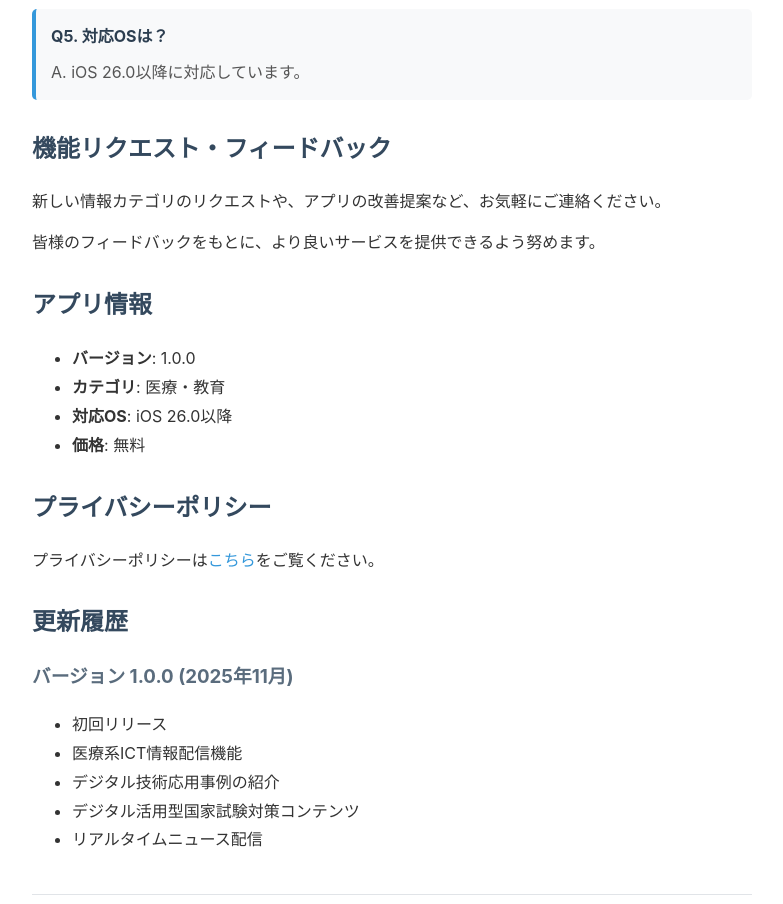
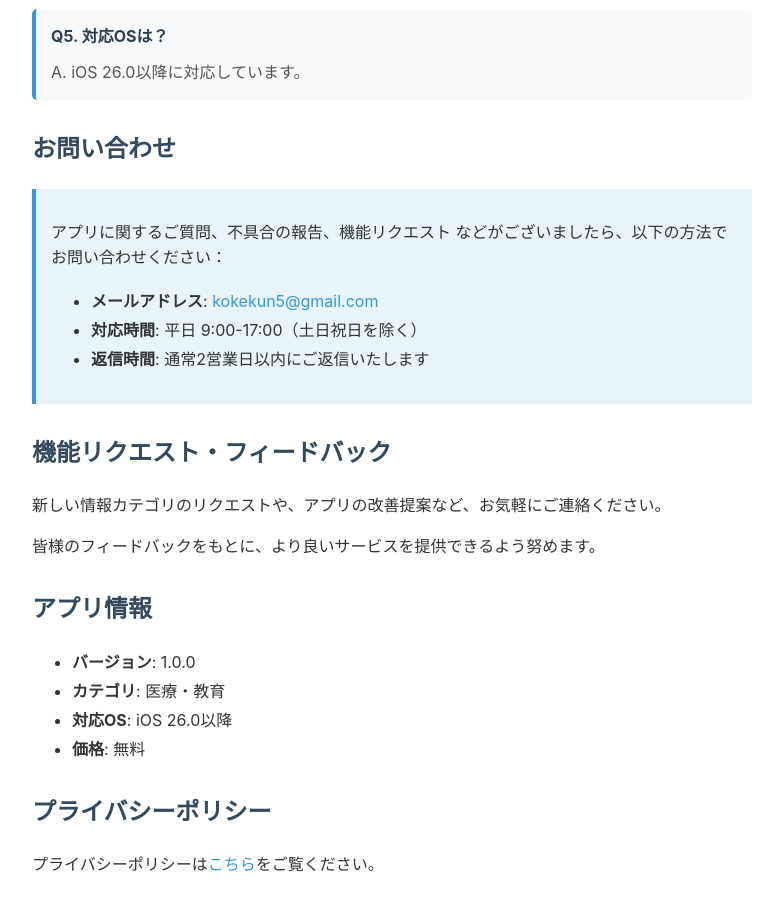
Before and after one commit to TakeshiKoike/kango-dx, a plain HTML site: page support.html in a window 1280 px wide. Shown: the part 1340-2244 px from the top of the page, without its empty margins (248-1031 px from the left). Drawn offline with Linux system fonts and the light colour scheme.

Commit message:
Update support.html

```diff
--- a/support.html
+++ b/support.html
@@ -129,8 +129,19 @@
                 A. iOS 26.0以降に対応しています。
             </div>
         </div>
-
-        <h2>機能リクエスト・フィードバック</h2>
+<h2>お問い合わせ</h2>
+          <div class="info-box">
+              <p>アプリに関するご質問、不具合の報告、機能リクエスト
+  などがございましたら、以下の方法でお問い合わせください：</p>
+              <ul>
+                  <li><strong>メールアドレス</strong>: <a
+  href="mailto:kokekun5@gmail.com">kokekun5@gmail.com</a></li>
+                  <li><strong>対応時間</strong>: 平日
+  9:00-17:00（土日祝日を除く）</li>
+                  <li><strong>返信時間</strong>:
+  通常2営業日以内にご返信いたします</li>
+              </ul>
+          </div>        <h2>機能リクエスト・フィードバック</h2>
         <p>新しい情報カテゴリのリクエストや、アプリの改善提案など、お気軽にご連絡ください。</p>
         <p>皆様のフィードバックをもとに、より良いサービスを提供できるよう努めます。</p>
 
```
